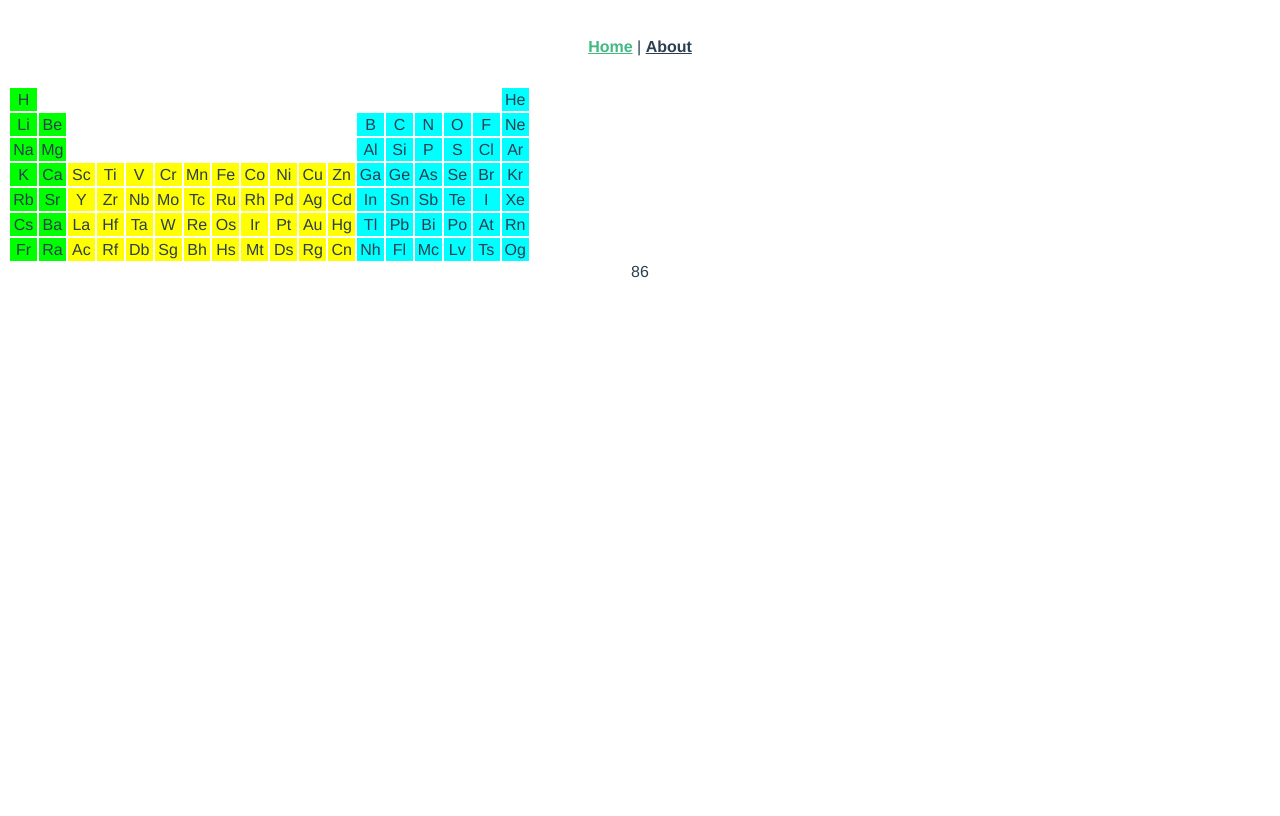
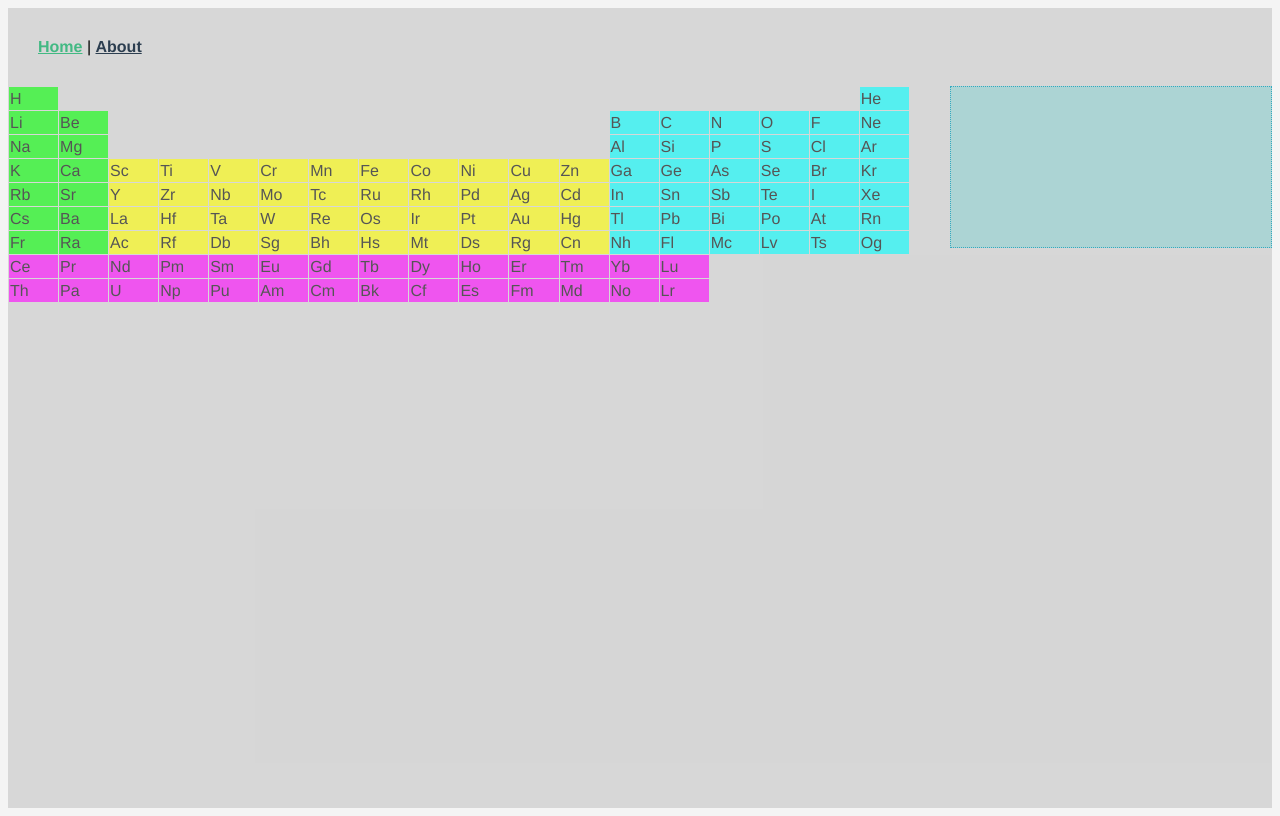
Before and after one commit to IvanShavliuga/mendel-info, a Vue app: page / in a window 1280 px wide. Built offline with nearby package versions, Linux system fonts and the light colour scheme.

Commit message:
full layout table + easy interactive

```diff
--- a/src/App.vue
+++ b/src/App.vue
@@ -10,20 +10,19 @@
 
 <style lang="less">
 #app {
+  background: rgba(170, 170, 170, 0.4);
   font-family: Avenir, Helvetica, Arial, sans-serif;
-  -webkit-font-smoothing: antialiased;
-  -moz-osx-font-smoothing: grayscale;
-  text-align: center;
-  color: #2c3e50;
+  height: 100vh;
 }
-
+body {
+  background: rgba(200, 200, 200, 0.2);
+  height: 100vh;
+}
 #nav {
   padding: 30px;
-
   a {
     font-weight: bold;
     color: #2c3e50;
-
     &.router-link-exact-active {
       color: #42b983;
     }
--- a/src/components/Element.vue
+++ b/src/components/Element.vue
@@ -1,6 +1,10 @@
 <template>
-  <td :bgcolor="background" class="element">
-    {{ shortName }}
+  <td
+    @mouseover="selelem"
+    @click="clelem"
+    :bgcolor="background"
+    class="element">
+    {{ shortName }} {{ ind }}
   </td>
 </template>
 
@@ -16,6 +20,20 @@ export default {
     index: {
       type: Number
     }
+  },
+  data () {
+    return {
+      ind: null
+    }
+  },
+  methods: {
+    selelem () {
+      console.log(this.index)
+      this.$store.dispatch('selElement', this.index)
+    },
+    clelem () {
+      this.ind = this.$store.getters.elementindex(this.index)
+    }
   }
 }
 </script>
@@ -25,6 +43,7 @@ export default {
 .element {
   height: 21px;
   width: 5%;
+  opacity: 0.6;
 }
 a {
   color: #42b983;
--- a/src/components/Rows.vue
+++ b/src/components/Rows.vue
@@ -2,22 +2,26 @@
 <tbody>
   <tr v-if="count === 2">
     <app-element
+      :index="0"
       :short-name="elements[0].shortname"
       :background="elements[0].bgcolor"
     />
     <td :colspan="18-count">
     </td>
     <app-element
+      :index="1"
       :short-name="elements[1].shortname"
       :background="elements[1].bgcolor"
     />
   </tr>
   <tr v-if="count === 8">
     <app-element
+      :index="start - 1"
       :short-name="elements[start - 1].shortname"
       :background="elements[start - 1].bgcolor"
     />
     <app-element
+      :index="start"
       :short-name="elements[start].shortname"
       :background="elements[start].bgcolor"
     />
@@ -25,6 +29,7 @@
     </td>
     <app-element
       v-for="ind in (count - 2)"
+      :index="-1 + elements[start + ind].index"
       :key="elements[start + ind].index"
       :short-name="elements[start + ind].shortname"
       :background="elements[start + ind].bgcolor"
@@ -33,6 +38,7 @@
   <tr v-if="count === 18 && jampStart === 0">
     <app-element
       v-for="ind in count"
+      :index="-1 + elements[start + ind - 2].index"
       :key="elements[start + ind - 2].index"
       :short-name="elements[start + ind - 2].shortname"
       :background="elements[start + ind - 2].bgcolor"
@@ -42,14 +48,25 @@
     <app-element
       v-for="ind in 3"
       :key="elements[start + ind - 2].index"
+      :index="-1 + elements[start + ind - 2].index"
       :short-name="elements[start + ind - 2].shortname"
       :background="elements[start + ind - 2].bgcolor"
     />
     <app-element
       v-for="ind in 15"
+      :index="-1 + elements[start + jampOffset + ind + 1].index"
       :key="elements[start + jampOffset + ind + 1].index"
       :short-name="elements[start + jampOffset + ind + 1].shortname"
       :background="elements[start + jampOffset + ind + 1].bgcolor"
+    />
+  </tr>
+  <tr v-if="count === 14">
+    <app-element
+      v-for="ind in 14"
+      :index="-1 + elements[start + ind - 1].index"
+      :key="elements[start + ind - 1].index"
+      :short-name="elements[start + ind - 1].shortname"
+      :background="elements[start + ind - 1].bgcolor"
     />
   </tr>
 </tbody>
--- /dev/null
+++ b/src/components/elemtable.vue
@@ -0,0 +1,41 @@
+<template>
+  <table class="table" border="0" cellspacing="1px" width="100%">
+    <app-rows
+      v-for="(r, k) in rows"
+      :key="k"
+      :count="r.count"
+      :start="r.start"
+      :jamp-start="r.break"
+      :jamp-offset="r.offset"
+      :elements="elements"
+    />
+    <!-- <tbody>
+      <tr
+        v-for="(el, k) in elements"
+        :key="100+k"
+      >
+      <td>DB: {{ el.index }}</td>
+      <td>ARRINDEX: {{ elementindex(el.index) }}</td>
+      <td>NAME: {{ el.rusname }}</td>
+      <td>SHNAME: {{ el.shortname }}</td>
+      </tr>
+    </tbody> -->
+  </table>
+</template>
+<script>
+import appRows from '../components/Rows.vue'
+import { mapGetters } from 'vuex'
+export default {
+  components: {
+    appRows
+  },
+  computed: {
+    ...mapGetters(['elements', 'elementindex', 'rows'])
+  }
+}
+</script>
+<style scoped lang="less">
+.table {
+  width: 100%;
+}
+</style>
--- /dev/null
+++ b/src/components/viewelement.vue
@@ -0,0 +1,69 @@
+<template>
+<div class="element">
+  <div class="element__box" v-if="select">
+    <h2 class="element__box-short">{{ select.shortname }}</h2>
+    <h3 class="element__box-index">{{ select.index }}</h3>
+    <h4 class="element__box-rus">{{ select.rusname }}</h4>
+    <p class="element__box-mass">{{ select.mass }}</p>
+    <p class="element__box-oxidation">{{ select.oxidation }}</p>
+  </div>
+</div>
+</template>
+<script>
+import { mapGetters } from 'vuex'
+
+export default {
+  computed: {
+    ...mapGetters(['select', 'fullurl'])
+  }
+}
+</script>
+<style scope lang="less">
+.element {
+  margin-left: 40px;
+  text-align: left;
+  &__box {
+    border: 1px dotted #34a9c0;
+    padding: 5px 35px;
+    position: relative;
+    width: 250px;
+    height: 150px;
+    background: rgba(0, 200, 200, 0.2);
+    &-short {
+      font-size: 35px;
+      line-height: 35px;
+      margin: 0;
+      padding: 0;
+      color: red;
+    }
+    &-index {
+      font-size: 18px;
+      line-height: 20px;
+      margin: 0;
+      padding: 0;
+      color: blue;
+    }
+    &-rus {
+      font-size: 18px;
+      line-height: 20px;
+      margin: 0;
+      padding: 0;
+      color: blue;
+    }
+    &-mass {
+      font-size: 18px;
+      line-height: 20px;
+      margin: 0;
+      padding: 0;
+      color: black;
+    }
+    &-oxidation {
+      font-size: 18px;
+      line-height: 20px;
+      margin: 0;
+      padding: 0;
+      color: black;
+    }
+  }
+}
+</style>
--- a/src/store/index.js
+++ b/src/store/index.js
@@ -7,6 +7,7 @@ export default new Vuex.Store({
   state: {
     baseUrl: 'https://mendel-info.usite.pro/publ/ehlementy/',
     elements: elements.list,
+    select: {},
     rows: [
       { count: 2, start: 1, break: 0, offset: 0 },
       { count: 8, start: 3, break: 0, offset: 0 },
@@ -15,13 +16,20 @@ export default new Vuex.Store({
       { count: 18, start: 37, break: 0, offset: 0 },
       { count: 18, start: 55, break: 57, offset: 14 },
       { count: 18, start: 87, break: 89, offset: 14 },
-      { count: 14, start: 58, break: 0, offset: 0 },
-      { count: 14, start: 87, break: 0, offset: 0 }
+      { count: 14, start: 57, break: 0, offset: 0 },
+      { count: 14, start: 89, break: 0, offset: 0 }
     ]
   },
   mutations: {
+    SEL_ELEMENT (state, ind) {
+      state.select = state.elements[ind]
+    }
   },
   actions: {
+    selElement ({ commit }, ind) {
+      console.log(ind)
+      commit('SEL_ELEMENT', ind)
+    }
   },
   getters: {
     elements: state => state.elements,
@@ -30,6 +38,8 @@ export default new Vuex.Store({
       return state.elements.findIndex((el) => {
         return el.index === id
       })
-    }
+    },
+    select: state => state.select,
+    fullurl: state => (url) => state.baseUrl + url
   }
 })
--- a/src/views/Home.vue
+++ b/src/views/Home.vue
@@ -1,32 +1,30 @@
 <template>
   <div class="home">
-  <table class="home__table">
-    <app-rows
-      v-for="(r, k) in rows"
-      :key="k"
-      :count="r.count"
-      :start="r.start"
-      :jamp-start="r.break"
-      :jamp-offset="r.offset"
-      :elements="elements"
-    />
-  </table>
-  {{ elementindex(87) }}
+    <div class="home__table">
+      <app-elemtable/>
+      <app-viewelement/>
+    </div>
   </div>
 </template>
 
 <script>
 // @ is an alias to /src
-import appRows from '../components/Rows.vue'
-import { mapGetters } from 'vuex'
+import appElemtable from '../components/elemtable.vue'
+import appViewelement from '../components/viewelement.vue'
 
 export default {
   name: 'Home',
   components: {
-    appRows
-  },
-  computed: {
-    ...mapGetters(['elements', 'elementindex', 'rows'])
+    appViewelement,
+    appElemtable
   }
 }
 </script>
+
+<style scoped lang="less">
+.home {
+  &__table {
+    display: flex;
+  }
+}
+</style>
```
Also changed, not shown: src/components/viewpage.vue (added, +23 -0 lines).
